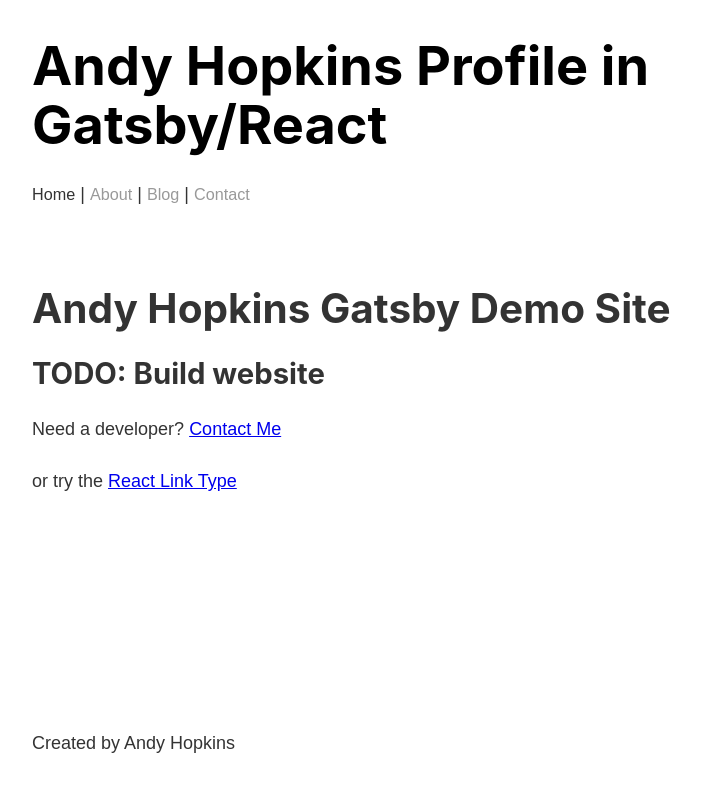
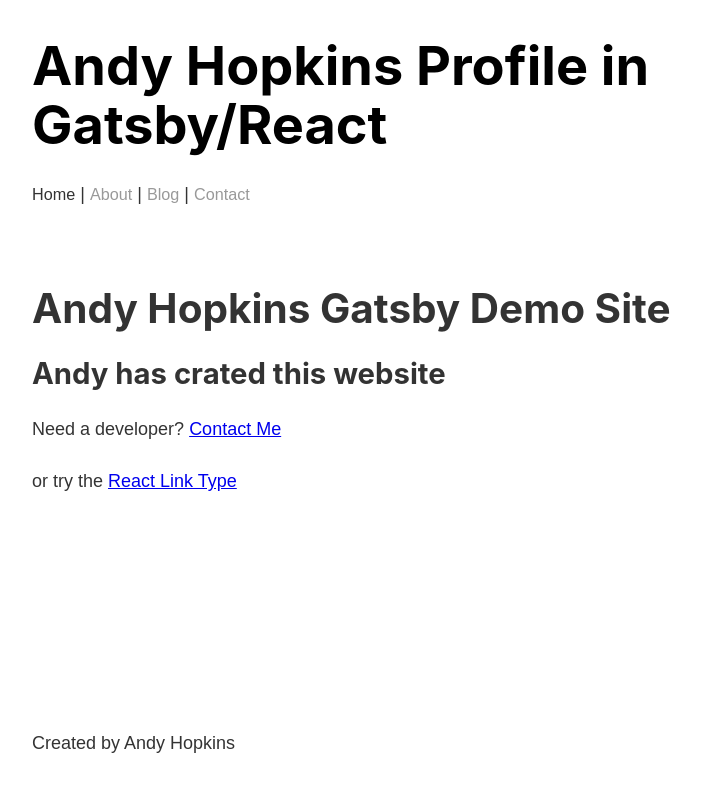
Before and after one commit to MorningPants/gatsby-bootcamp, a Gatsby site: page / in a window 1280 px wide. Shown: the whole page, without its empty margins (251-952 px from the left). Built offline with nearby package versions, Linux system fonts and the light colour scheme; Gatsby itself is replaced by a stand-in of ours.

Commit message:
edit home page

```diff
--- a/src/pages/index.js
+++ b/src/pages/index.js
@@ -9,7 +9,7 @@
     <Layout>
       <Head title="Home"/>
       <h1>Andy Hopkins Gatsby Demo Site</h1>
-      <h2>TODO: Build website</h2>
+      <h2>Andy has crated this website</h2>
       <p>Need a developer? <a href="/contact">Contact Me</a></p>
       <p>or try the <Link to="/contact">React Link Type</Link></p>
     </Layout>
```
